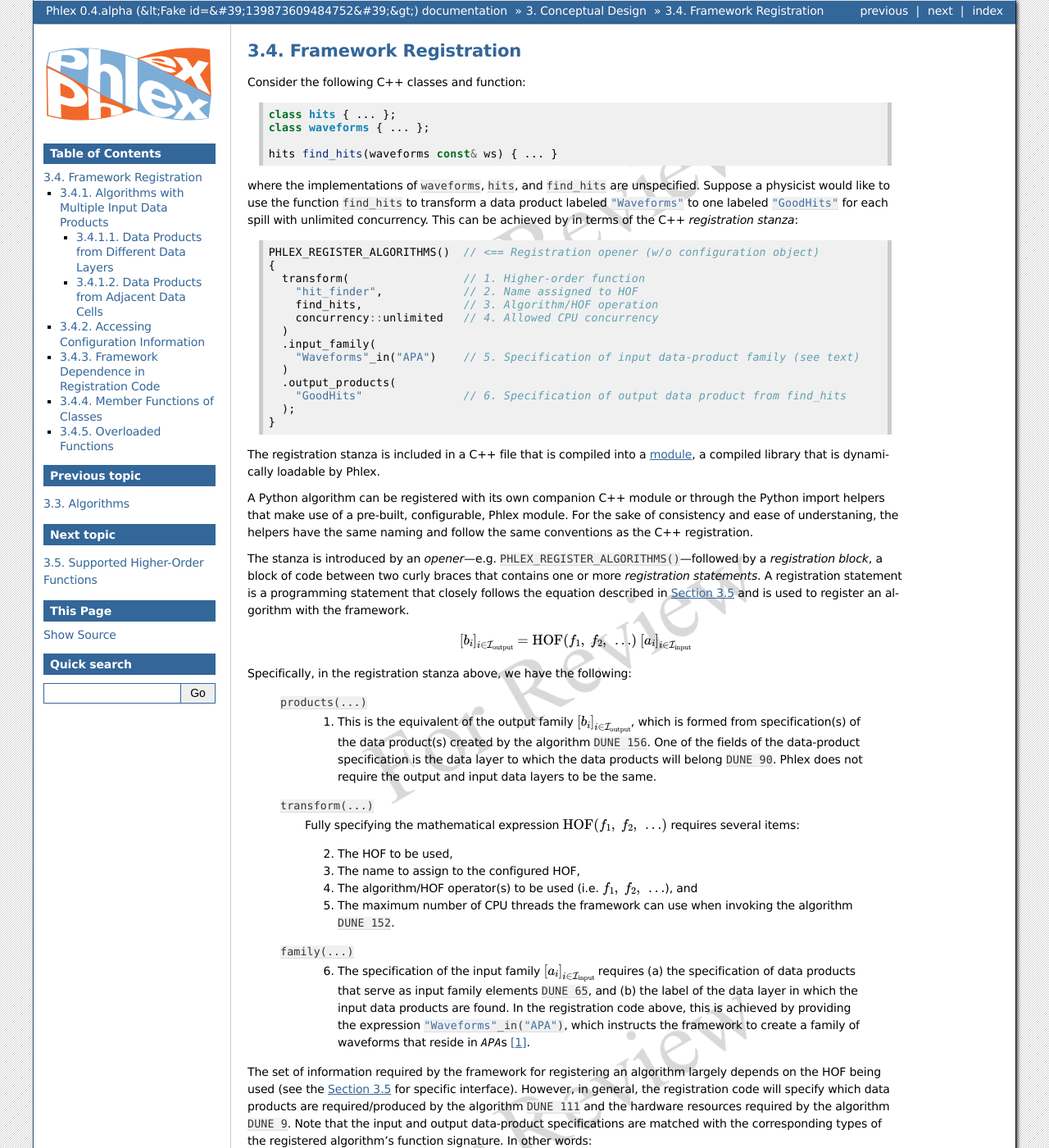
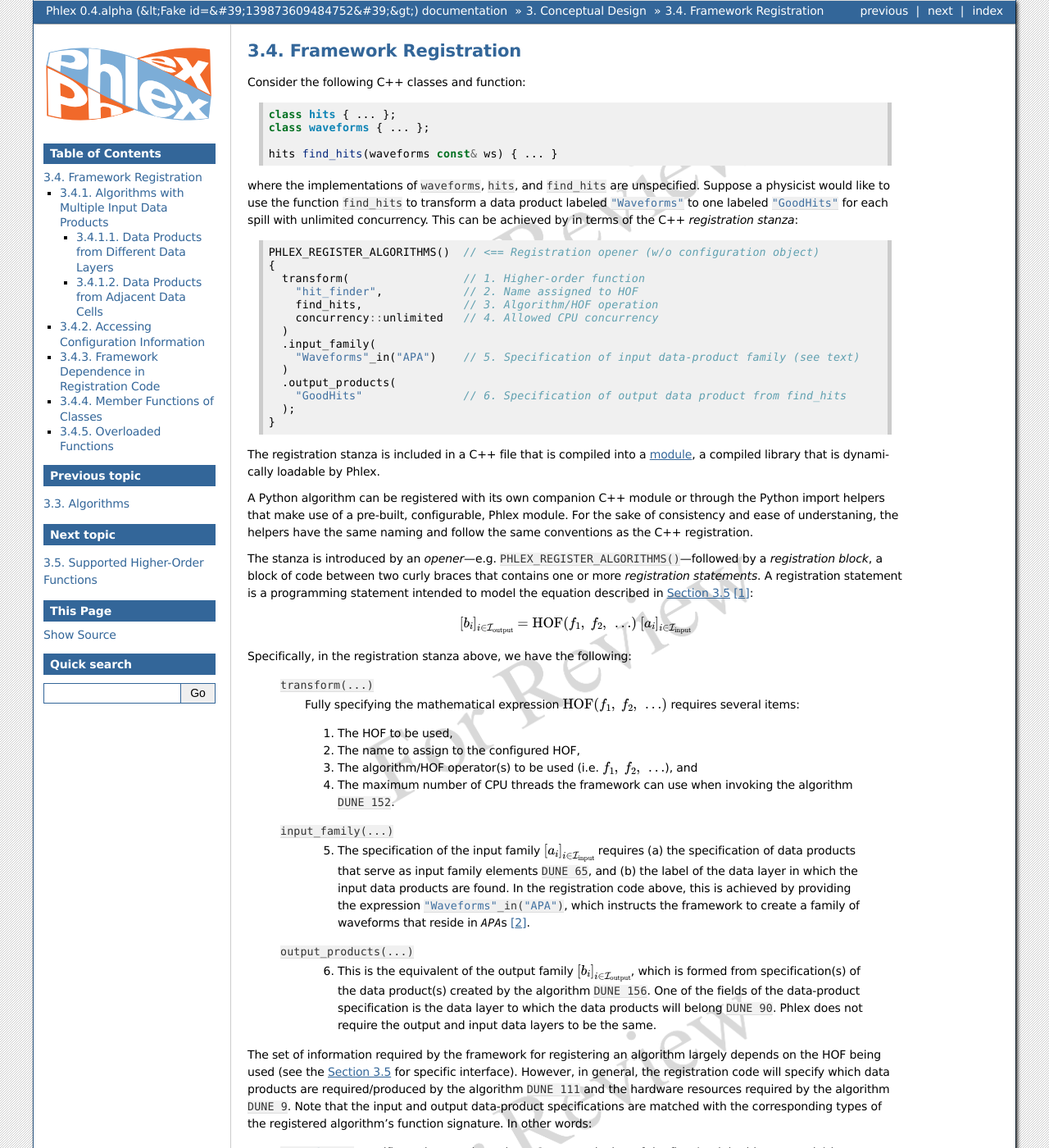
Before and after one commit to Framework-R-D/phlex-design, a Sphinx documentation site: the page built from doc/ch_conceptual_design/registration.rst, in a window 1280 px wide and 1400 px high. Shown: the whole window at 82% size. Built offline with Sphinx 7.4.7, drawn with Linux system fonts in a browser that asks for light colours; cross-references to code outside the pages are shown as plain code; some of the changed text lies outside the part shown.

Commit message:
Fix description of registration API (closes #64)

```diff
--- a/doc/appendices/glossary.rst
+++ b/doc/appendices/glossary.rst
@@ -62,7 +62,7 @@ Glossary
     Data cell
         A grouping of data products that is identifiable by the framework [#data-set]_.
 
-        Each data cell has has a data layer label, which indicates the type of the data cell.
+        Each data cell has a data layer label, which indicates the type of the data cell.
         All the data cells of a given data layer are of the same type.
         All the data cells of a given data layer are identifiable by the same type of index, and each is identified by a unique index value.
         In *art*, individual `Run` objects, `Subrun` objects and `Event` objects are examples of data cells.
--- a/doc/ch_conceptual_design/registration.rst
+++ b/doc/ch_conceptual_design/registration.rst
@@ -37,7 +37,7 @@ A Python algorithm can be registered with its own companion C++ module or throug
 For the sake of consistency and ease of understaning, the helpers have the same naming and follow the same conventions as the C++ registration.
 
 The stanza is introduced by an *opener*—e.g. :cpp:`PHLEX_REGISTER_ALGORITHMS()`—followed by a *registration block*, a block of code between two curly braces that contains one or more *registration statements*.
-A registration statement is a programming statement that closely follows the equation described in :numref:`ch_conceptual_design/supported_hofs:Supported Higher-Order Functions` and is used to register an algorithm with the framework.
+A registration statement is a programming statement intended to model the equation described in :numref:`ch_conceptual_design/supported_hofs:Supported Higher-Order Functions` [#statement_ordering]_:
 
 .. math::
 
@@ -45,22 +45,22 @@ A registration statement is a programming statement that closely follows the equ
 
 Specifically, in the registration stanza above, we have the following:
 
-   :cpp:`products(...)`
-     1. This is the equivalent of the output family :math:`\ifamily{b}{\text{output}}`, which is formed from specification(s) of the data product(s) created by the algorithm :need:`DUNE 156`.
-        One of the fields of the data-product specification is the data layer to which the data products will belong :need:`DUNE 90`.
-        Phlex does not require the output and input data layers to be the same.
-
    :cpp:`transform(...)`
      Fully specifying the mathematical expression :math:`\text{HOF}(f_1,\ f_2,\ \dots)` requires several items:
 
-     2. The HOF to be used,
-     3. The name to assign to the configured HOF,
-     4. The algorithm/HOF operator(s) to be used (i.e. :math:`f_1,\ f_2,\ \dots`), and
-     5. The maximum number of CPU threads the framework can use when invoking the algorithm :need:`DUNE 152`.
+     1. The HOF to be used,
+     2. The name to assign to the configured HOF,
+     3. The algorithm/HOF operator(s) to be used (i.e. :math:`f_1,\ f_2,\ \dots`), and
+     4. The maximum number of CPU threads the framework can use when invoking the algorithm :need:`DUNE 152`.
 
-   :cpp:`family(...)`
-     6. The specification of the input family :math:`\ifamily{a}{\text{input}}` requires (a) the specification of data products that serve as input family elements :need:`DUNE 65`, and (b) the label of the data layer in which the input data products are found.
+   :cpp:`input_family(...)`
+     5. The specification of the input family :math:`\ifamily{a}{\text{input}}` requires (a) the specification of data products that serve as input family elements :need:`DUNE 65`, and (b) the label of the data layer in which the input data products are found.
         In the registration code above, this is achieved by providing the expression :cpp:`"Waveforms"_in("APA")`, which instructs the framework to create a family of waveforms that reside in `APA`\ s [#user_defined]_.
+
+   :cpp:`output_products(...)`
+     6. This is the equivalent of the output family :math:`\ifamily{b}{\text{output}}`, which is formed from specification(s) of the data product(s) created by the algorithm :need:`DUNE 156`.
+        One of the fields of the data-product specification is the data layer to which the data products will belong :need:`DUNE 90`.
+        Phlex does not require the output and input data layers to be the same.
 
 The set of information required by the framework for registering an algorithm largely depends on the HOF being used (see the :numref:`ch_conceptual_design/supported_hofs:Supported Higher-Order Functions` for specific interface).
 However, in general, the registration code will specify which data products are required/produced by the algorithm :need:`DUNE 111` and the hardware resources required by the algorithm :need:`DUNE 9`.
@@ -253,6 +253,7 @@ where the desired overload is selected based on the :cpp:`double` argument to th
 
 .. rubric:: Footnotes
 
+.. [#statement_ordering] In contrast to the equational form, the specification of the output products occurs *after* the specification of the input family, leading to more natural programming patterns.
 .. [#user_defined] The token :cpp:`_in` is a suffix that is part of a user-defined literal [Cpp-UserLiteral]_, which permits an expression like :cpp:`"Waveforms"_in("APA")`.
                    The type returned by the expression is implementation-defined and has no public interface needed by the user.
 .. [#zip] The operation that forms the family :math:`\left[(\textit{Waveforms}_i, \textit{Pedestals}_i)\right]_{i \in \iset{\text{APA}}}` from the separate families :math:`\ifamily{\textit{Waveforms}}{\text{APA}}` and :math:`\ifamily{\textit{Pedestals}}{\text{APA}}` is called *zip*.
```
